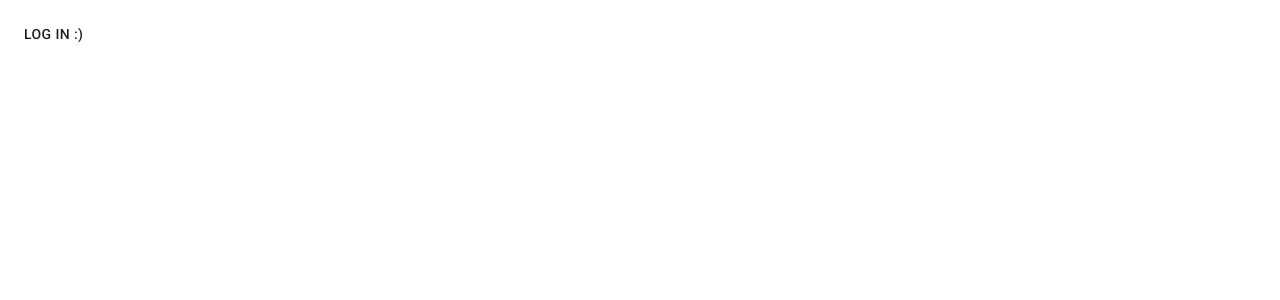
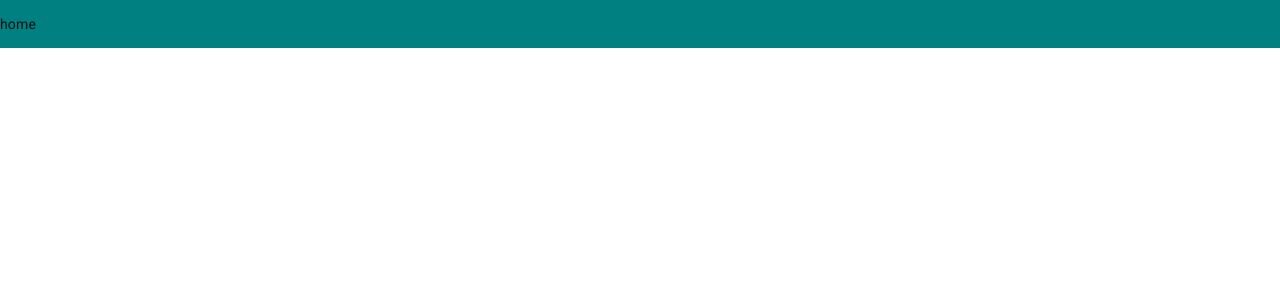
Before and after one commit to arturtamborski/wsp, a React (Create React App) app: page / in a window 1280 px wide. Before the commit this address led to /404. Shown: the top 300 px of the page. Built offline with nearby package versions, Linux system fonts and the light colour scheme.

Commit message:
add views

```diff
--- a/src/App.js
+++ b/src/App.js
@@ -22,8 +22,7 @@ const theme = createMuiTheme(themeObject);
 
 const useStyles = makeStyles({
   root: {
-    padding: 16,
-    minWidth: 191,
+    background: '#008080',
   },
 });
 
@@ -55,10 +54,6 @@ export default function App() {
             <Grid container>
               <Routes />
             </Grid>
-            <Button onClick={getUser}>
-              Log in :)
-              {resp}
-            </Button>
           </Grid>
         </BrowserRouter>
       </ThemeProvider>
--- a/src/routes.js
+++ b/src/routes.js
@@ -2,23 +2,17 @@ import { Suspense, lazy } from 'react';
 import { Redirect, Switch, Route } from 'react-router-dom';
 
 const routes = [
-  // {
-  //   exact: true,
-  //   path: '/',
-  //   key: 'home',
-  //   render: lazy(() => import('./views/Home'))
-  // },
-  // {
-  //   exact: true,
-  //   path: '/login',
-  //   key: 'login',
-  //   render: lazy(() => import('./views/Login'))
-  // },
   {
     exact: true,
-    path: '/logout',
-    key: 'logout',
-    render: lazy(() => import('./views/NotFound'))
+    path: '/',
+    key: 'home',
+    render: lazy(() => import('./views/Home'))
+  },
+  {
+    exact: true,
+    path: '/login',
+    key: 'login',
+    render: lazy(() => import('./views/Login'))
   },
   {
     exact: false,
--- /dev/null
+++ b/src/views/Home.js
@@ -0,0 +1,7 @@
+export default function Home() {
+  return (
+    <p>
+      home
+    </p>
+  );
+};
--- /dev/null
+++ b/src/views/Login.js
@@ -0,0 +1,7 @@
+export default function Login() {
+  return (
+    <p>
+      login
+    </p>
+  );
+};
--- a/src/views/NotFound.js
+++ /dev/null
@@ -1,7 +0,0 @@
-const NotFound = () => {
-  return (
-    <p>
-      not found
-    </p>
-  );
-};
```
